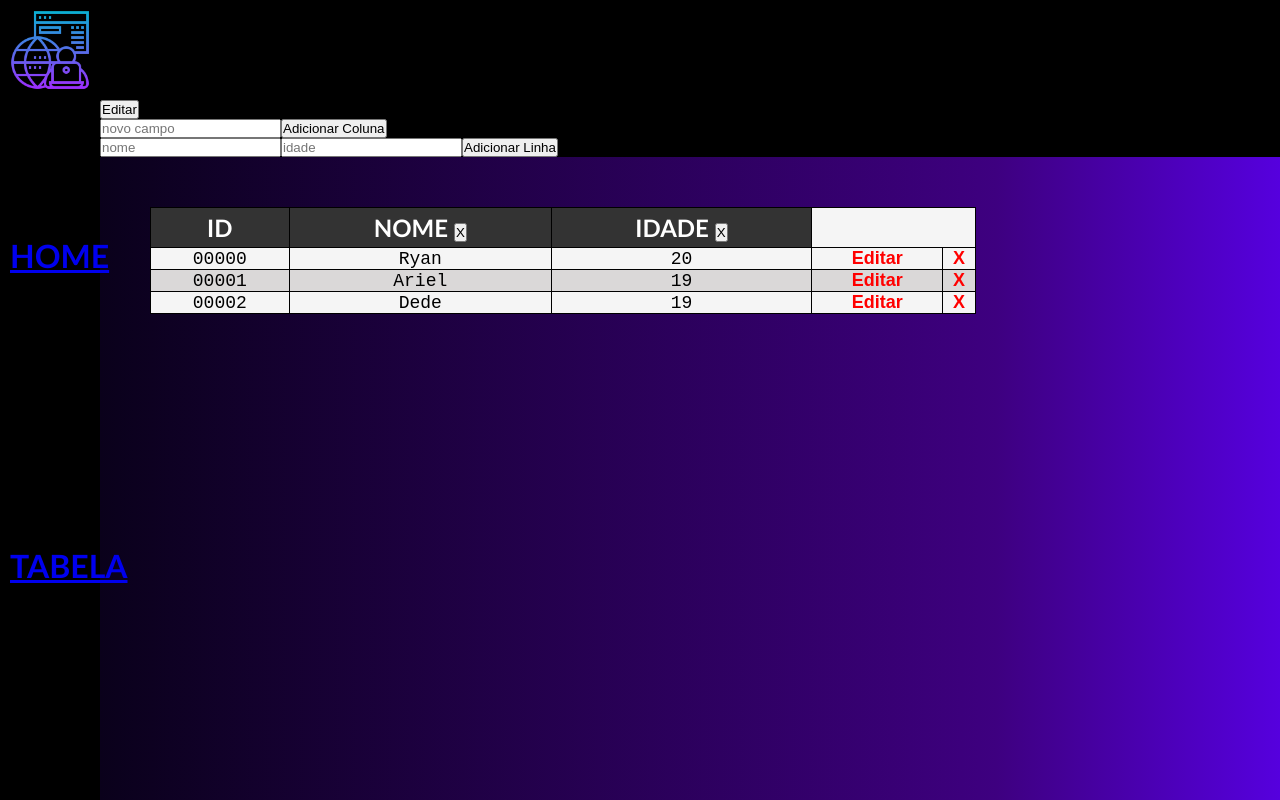
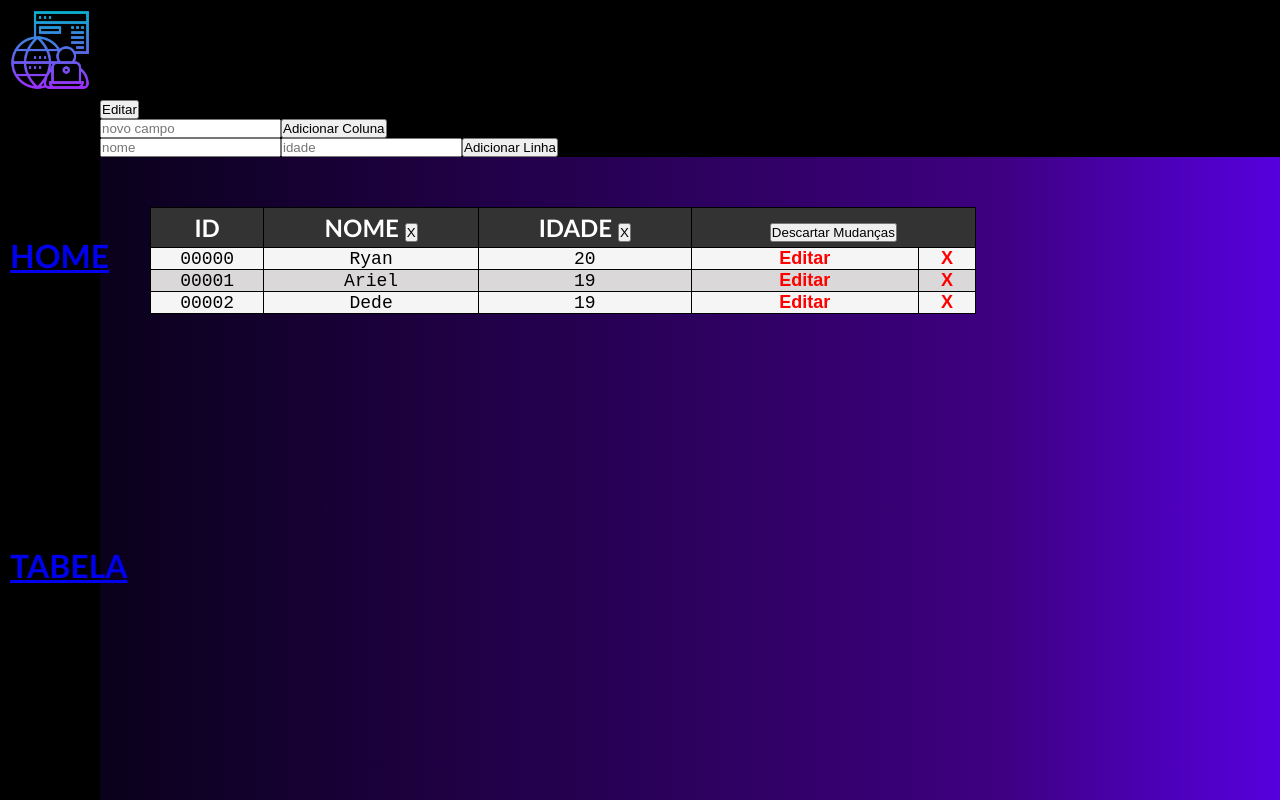
Before and after one commit to Web-LIA/Tabela-Dinamica, a React (Create React App) app: page /tabelanova in a window 1280 px wide. Both pictures are taken after a click on the button "Editar". Shown: the top 800 px of the page. Built offline with nearby package versions, Linux system fonts and the light colour scheme.

Commit message:
feat: adicinar feat de descartar mudanças recentes da tabela

```diff
--- a/src/components/newTable/TableHeader.tsx
+++ b/src/components/newTable/TableHeader.tsx
@@ -12,6 +12,7 @@ function TableHeader(props: TableHeaderProps) {
                         {props.keys.filter(key => key !== "id").map(key => (
                             <th key={key}>{key} <button onClick={() => props.removeColumn(key)}>X</button></th>
                         ))}
+                        <th colSpan={2}><button onClick={props.discardChanges}>Descartar Mudanças</button></th>
                         </>
                     }
                 </tr>
--- a/src/pages/NewTable.tsx
+++ b/src/pages/NewTable.tsx
@@ -19,10 +19,18 @@ function NewTable() {
     const [newKey, setNewKey] = useState<string>("")
     const [editMode, setEditMode] = useState<boolean>(false)
     const [editRowId, setEditRowId] = useState<string>("")
+    const [backupData, setBackupData] = useState<RowData[]>(data)
+    const [backupKeys, setBackupKeys] = useState<string[]>(keys)
 
     function changeEditMode() {
+        setBackupData(data)
+        setBackupKeys(keys)
         setEditRowId("")
         setEditMode(!editMode)
+    }
+    function discardChanges() {
+        setData(backupData)
+        setKeys(backupKeys)
     }
     function addColumn(e: React.FormEvent<HTMLFormElement>) {
         e.preventDefault()
@@ -100,7 +108,7 @@ function NewTable() {
         )}
         <div className={themes.tabela}>
         <table border={1}>
-            <TableHeader keys={keys} editMode={editMode} removeColumn={removeColumn}/>
+            <TableHeader keys={keys} editMode={editMode} removeColumn={removeColumn} discardChanges={discardChanges}/>
             <tbody>
                 {
                     data.map(rowData =>
--- a/src/typesNewTable.ts
+++ b/src/typesNewTable.ts
@@ -43,4 +43,5 @@ export type TableHeaderProps = {
     keys: string[]
     editMode: boolean
     removeColumn: (removeKey: string) => void
+    discardChanges: () => void
 }
```
